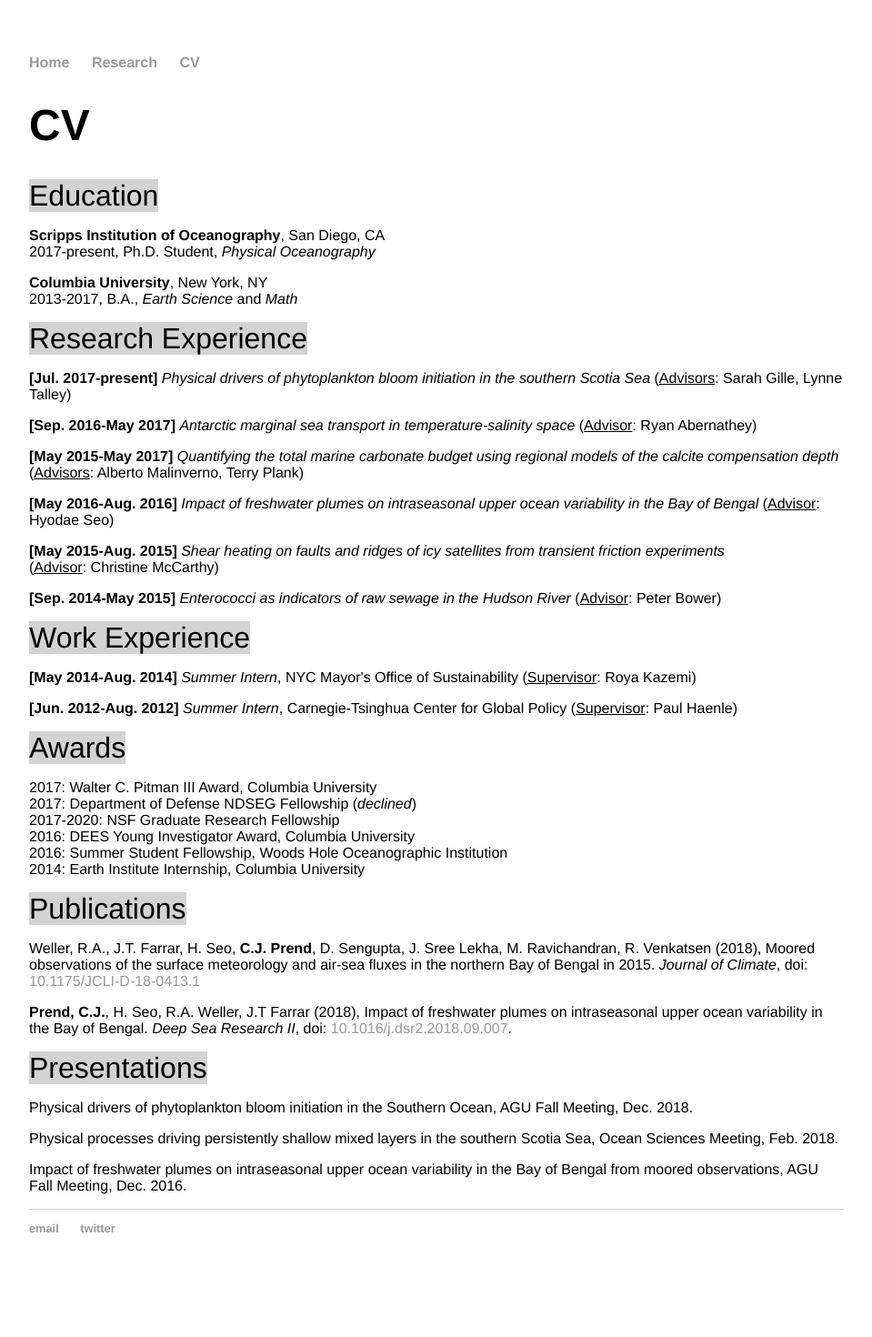
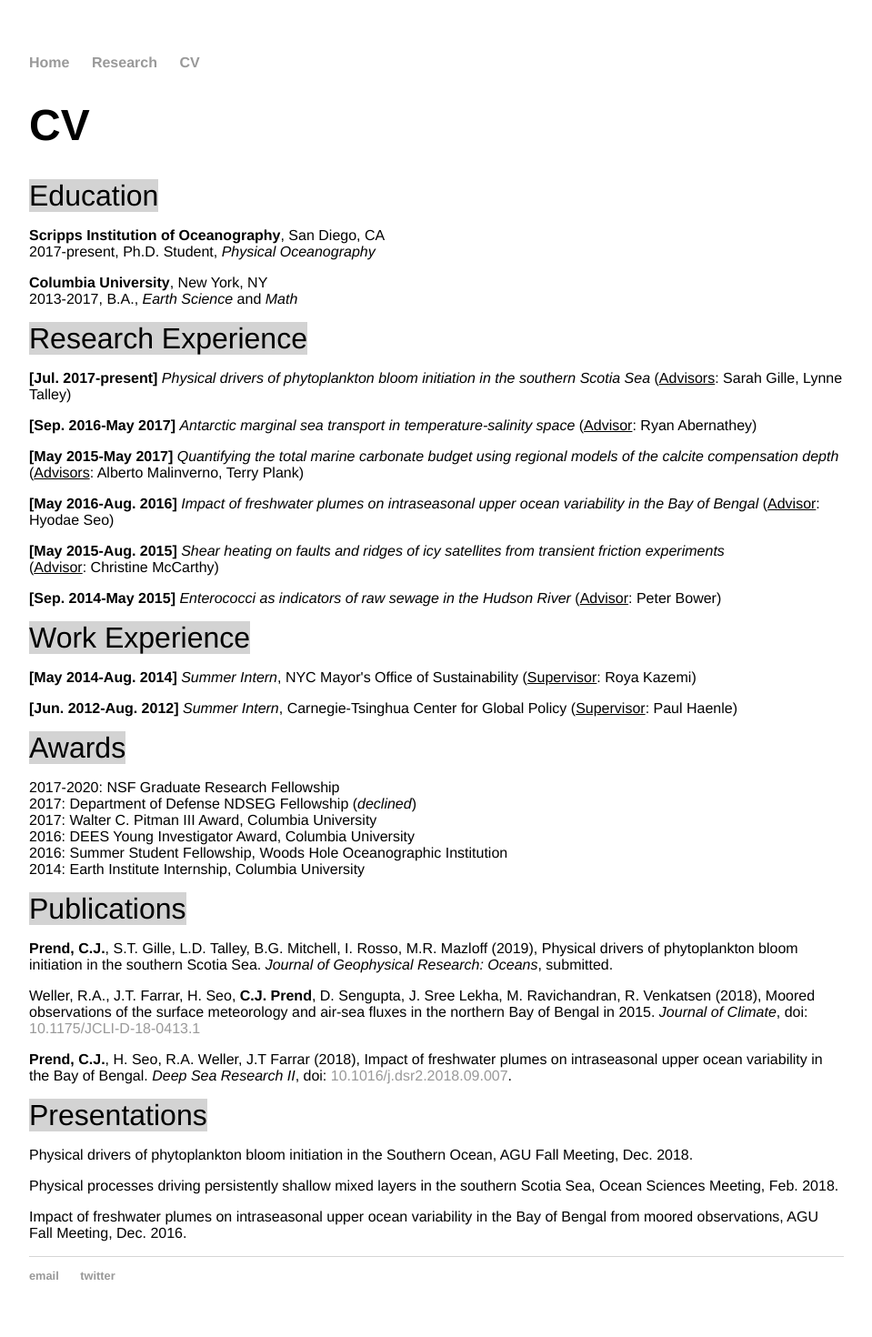
Before and after one commit to cprend/cprend.github.io, a Jekyll site: the page cv/index.html, which Jekyll copies as it is, in a window 1280 px wide. Shown: the whole page at 91% size, without its empty margins (160-1119 px from the left). Built offline with Jekyll 4.4.1, drawn with Linux system fonts in a browser that asks for light colours; before the commit the page ends 1418 px from its top, so only the background shows below that.

Commit message:
Update index.html

```diff
--- a/cv/index.html
+++ b/cv/index.html
@@ -36,13 +36,15 @@
 		<p><b>[May 2014-Aug. 2014]</b> <em>Summer Intern</em>, NYC Mayor's Office of Sustainability (<u>Supervisor</u>: Roya Kazemi)</p>
 		<p><b>[Jun. 2012-Aug. 2012]</b> <em>Summer Intern</em>, Carnegie-Tsinghua Center for Global Policy (<u>Supervisor</u>: Paul Haenle)</p>
 		<p1>Awards</p1>
-		<p>2017: Walter C. Pitman III Award, Columbia University<br/>
+		<p>2017-2020: NSF Graduate Research Fellowship<br/>
 		2017: Department of Defense NDSEG Fellowship (<em>declined</em>)<br/>
-		2017-2020: NSF Graduate Research Fellowship<br/>
+		2017: Walter C. Pitman III Award, Columbia University<br/>
 		2016: DEES Young Investigator Award, Columbia University<br/>
 		2016: Summer Student Fellowship, Woods Hole Oceanographic Institution<br/>
 		2014: Earth Institute Internship, Columbia University</p>
 		<p1>Publications</p1>
+		<p><b>Prend, C.J.</b>, S.T. Gille, L.D. Talley, B.G. Mitchell, I. Rosso, M.R. Mazloff (2019), Physical drivers of phytoplankton bloom initiation in the southern
+		Scotia Sea. <em>Journal of Geophysical Research: Oceans</em>, submitted.
 		<p>Weller, R.A., J.T. Farrar, H. Seo, <b>C.J. Prend</b>, D. Sengupta, J. Sree Lekha, M. Ravichandran, R. Venkatsen (2018), Moored observations of the surface meteorology
 		and air-sea fluxes in the northern Bay of Bengal in 2015. <em>Journal of Climate</em>, doi: <a href="https://journals.ametsoc.org/doi/abs/10.1175/JCLI-D-18-0413.1">10.1175/JCLI-D-18-0413.1</a></p>
 		<p><b>Prend, C.J.</b>, H. Seo, R.A. Weller, J.T Farrar (2018), Impact of freshwater plumes on intraseasonal
```
